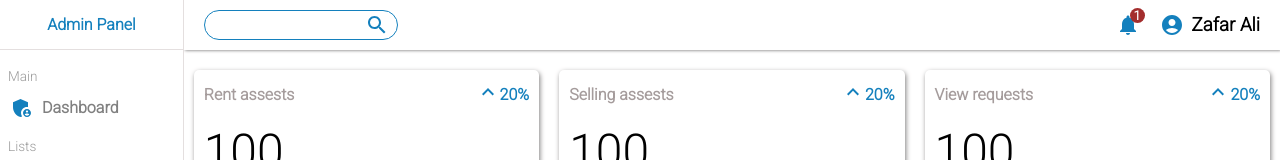
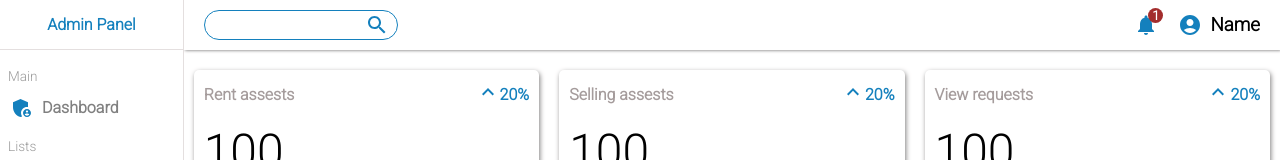
Before and after one commit to niaziiii/real-estate-dashboard, a React (Create React App) app: page /login in a window 1280 px wide. Both pictures are taken after typing "name@example.com", "Sample123" into the empty fields and a click on the input 640 px from the left and 515 px from the top of the page. Shown: the top 160 px of the page. Built offline with nearby package versions, Linux system fonts and the light colour scheme.

Commit message:
add user

```diff
--- a/src/components/navbar/Navbar.jsx
+++ b/src/components/navbar/Navbar.jsx
@@ -1,10 +1,13 @@
-import React from 'react'
+import React,{useContext} from 'react'
 import './navbar.scss'
 import SearchIcon from '@mui/icons-material/Search';
 import AccountCircleIcon from '@mui/icons-material/AccountCircle';
 import NotificationsIcon from '@mui/icons-material/Notifications';
+import { AppContexts } from '../../contexts/AppContext';
+
 
 const Navbar = () => {
+  const {user} = useContext(AppContexts)
   return (
     <div className='navbar'>
       <div className="navbar__search">
@@ -22,7 +25,7 @@ const Navbar = () => {
 
         <h3>
           <AccountCircleIcon />
-          <b>Zafar Ali</b>
+          <b>{user.name}</b>
         </h3>
       </div>
     </div>
--- a/src/style.scss
+++ b/src/style.scss
@@ -9,7 +9,7 @@ body{
     }
     .css-1e2bxag-MuiDataGrid-root,
     .css-11xur9t-MuiPaper-root-MuiTableContainer-root{
-        background-color: transparent;
+        background-color: transparent !important;
         color: grey;
         tr{
             border-bottom: 1px solid gray;
```
